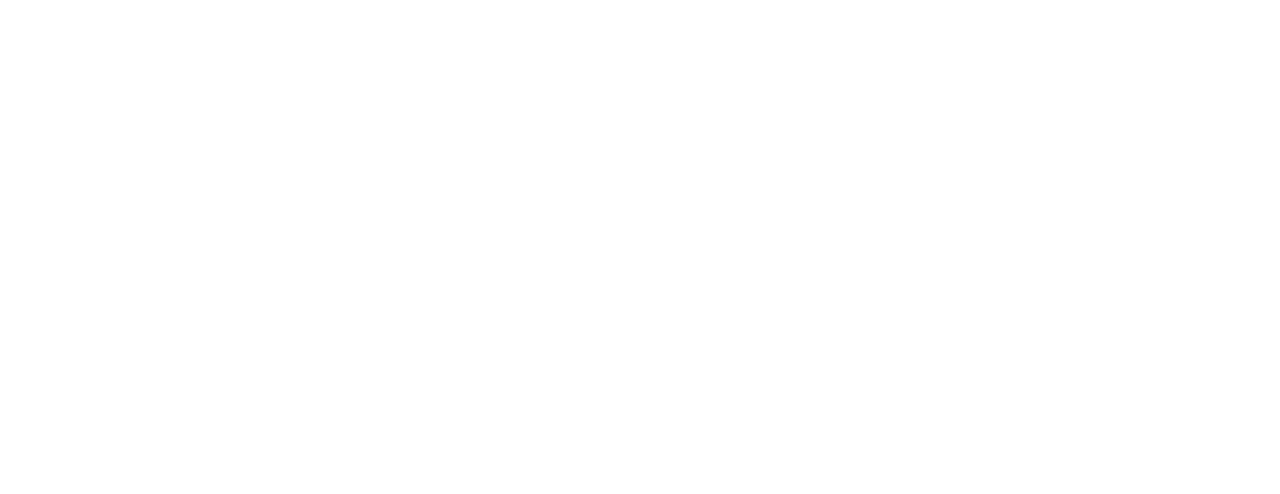
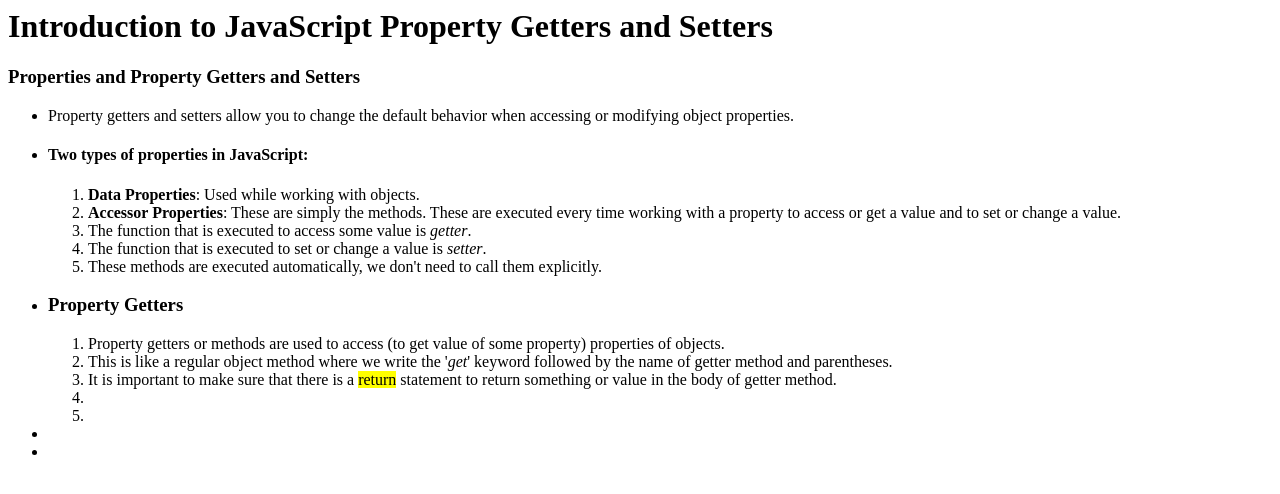
Before and after one commit to yugmani/alex-getters-setters, a website: page index.html in a window 1280 px wide. Drawn offline with Linux system fonts and the light colour scheme.

Commit message:
property getter

```diff
--- a/index.html
+++ b/index.html
@@ -1 +1,60 @@
-<div id="app"></div>
+<div id="app">
+  <h1>Introduction to JavaScript Property Getters and Setters</h1>
+  <div class="section">
+    <h3>Properties and Property Getters and Setters</h3>
+    <ul>
+      <li>
+        Property getters and setters allow you to change the default behavior
+        when accessing or modifying object properties.
+      </li>
+      <li>
+        <h4>Two types of properties in JavaScript:</h4>
+        <ol>
+          <li>
+            <strong>Data Properties</strong>: Used while working with objects.
+          </li>
+          <li>
+            <strong>Accessor Properties</strong>: These are simply the methods.
+            These are executed every time working with a property to access or
+            get a value and to set or change a value.
+          </li>
+          <li>
+            The function that is executed to access some value is
+            <em>getter</em>.
+          </li>
+          <li>
+            The function that is executed to set or change a value is
+            <em>setter</em>.
+          </li>
+          <li>
+            These methods are executed automatically, we don't need to call them
+            explicitly.
+          </li>
+        </ol>
+      </li>
+      <li>
+        <h3>Property Getters</h3>
+        <ol>
+          <li>
+            Property getters or methods are used to access (to get value of some
+            property) properties of objects.
+          </li>
+          <li>
+            This is like a regular object method where we write the
+            '<em>get</em>' keyword followed by the name of getter method and
+            parentheses.
+          </li>
+          <li>
+            It is important to make sure that there is a
+            <mark>return</mark> statement to return something or value in the
+            body of getter method.
+          </li>
+          <li></li>
+          <li></li>
+        </ol>
+      </li>
+      <li></li>
+      <li></li>
+    </ul>
+  </div>
+</div>
```
Also changed, not shown: index.js (+21 -0 lines).
